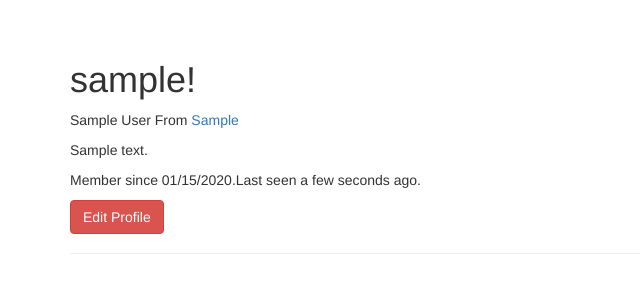
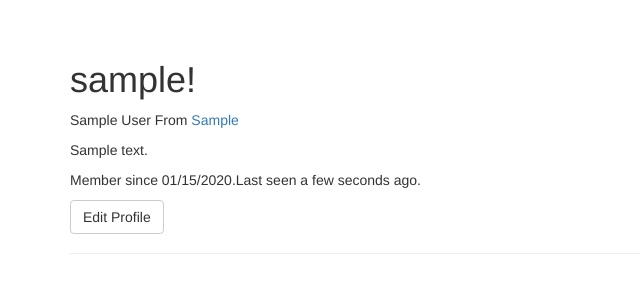
Before and after one commit to Pandoraemon/learningPython, a Flask app: a page that uses 3_Myweibo/app/templates/user.html in a window 1280 px wide. Shown: the part 52-352 px from the top of the page, without its empty margins (0-640 px from the left). Run offline with Flask 2, Linux system fonts and the light colour scheme; a user stored in the database is signed in; tables that the repository leaves empty hold one stand-in row (values such as "Sample post"); some libraries are stand-ins or nearby versions.

Commit message:
add edit profile

```diff
--- a/3_Myweibo/app/templates/user.html
+++ b/3_Myweibo/app/templates/user.html
@@ -22,10 +22,10 @@
     <p>Member since {{ moment(user.member_since).format('L') }}.Last seen {{ moment(user.last_seen).fromNow() }}.</p>
     <p>
     {% if user == current_user %}
-    <a class="btn btn-danger" href="{{ url_for('.edit_profile') }}">Edit Profile</a>
+    <a class="btn btn-default" href="{{ url_for('.edit_profile') }}">Edit Profile</a>
     {% endif %}
     {% if current_user.is_administrator() %}
-    <a class="btn btn-danger" href="{{ url_for('.edit_profile_admin', id=user.id) }}">Edit Profile [Admin</a>
+    <a class="btn btn-danger" href="{{ url_for('.edit_profile_admin', id=user.id) }}">Edit Profile [Admin]</a>
     {% endif %}
     </p>
 </div>
```
